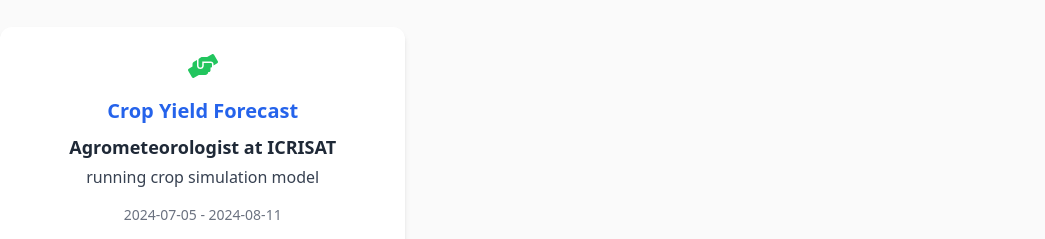
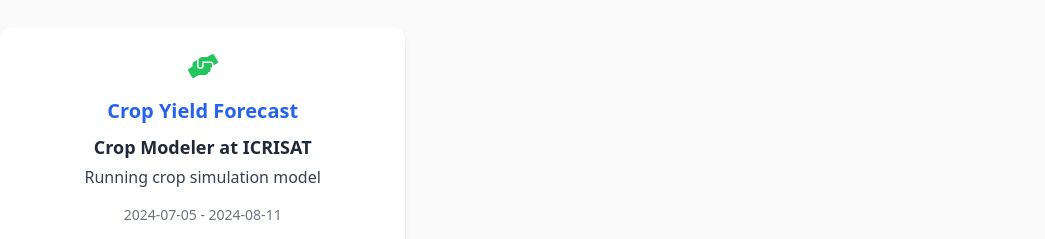
Before and after one commit to samankwah/portfolio-main, a React (Vite) app: page / in a window 1280 px wide. Shown: the part 6860-7099 px from the top of the page, without its empty margins (0-1045 px from the left). Built offline with nearby package versions, Linux system fonts and the light colour scheme; no server answers.

Commit message:
portfolio refactored

```diff
--- a/src/pages/portfolio/data-placeholder.js
+++ b/src/pages/portfolio/data-placeholder.js
@@ -195,8 +195,8 @@ export const future = {
       skills: "S2S forecasting, Crop modeling, Seasonal Forecasting",
       startDate: "2024-07-05",
       endDate: "2024-08-11",
-      role: "Agrometeorologist",
-      responsibility: "running crop simulation model",
+      role: "Crop Modeler",
+      responsibility: "Running crop simulation model",
       location: "Accra",
       projectName: "Crop Yield Forecast",
       createdAt: "2024-07-28T23:13:59.963Z",
```
